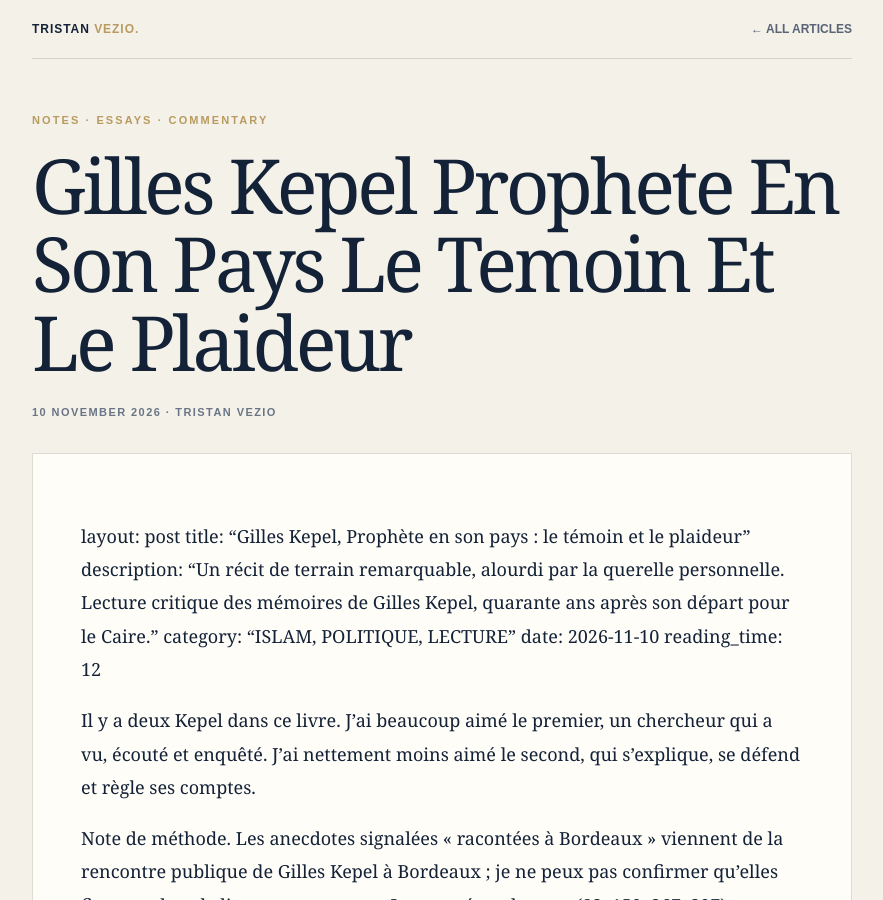
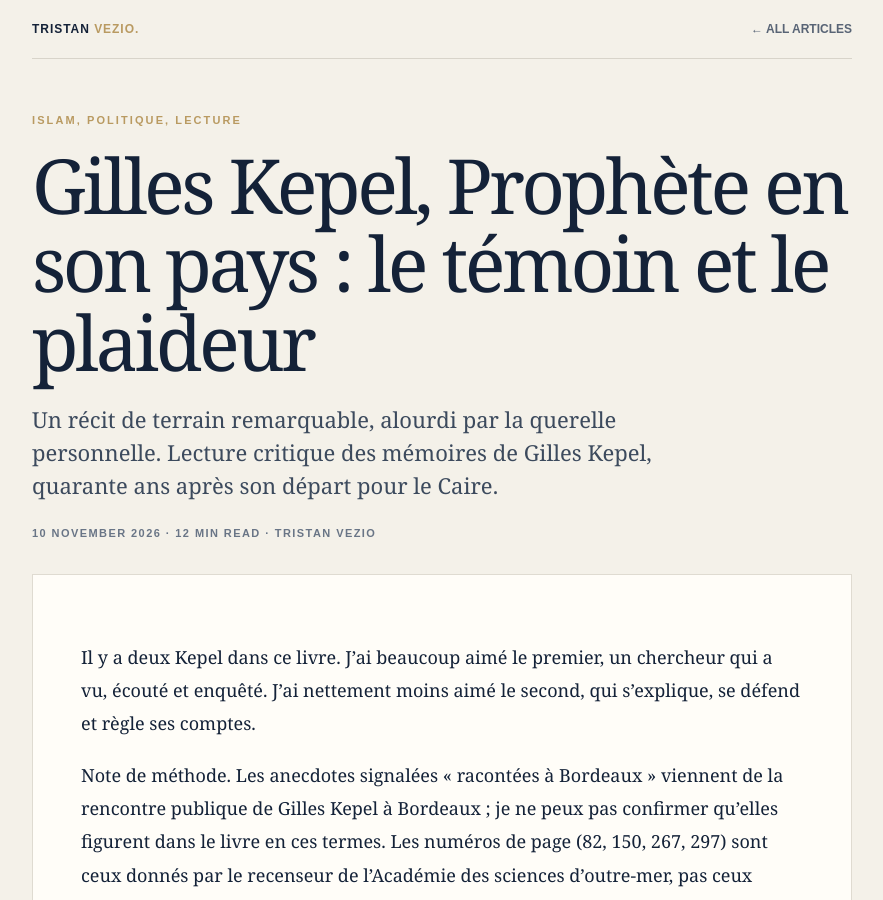
Before and after one commit to tristanvezio/tristanvezio.github.io, a Jekyll site: the page built from _posts/2026-11-10-gilles-kepel-prophete-en-son-pays-le-temoin-et-le-plaideur.md, in a window 1280 px wide and 900 px high. Shown: the whole window, without its empty margins (198-1081 px from the left). Built offline with Jekyll 4.4.1, drawn with Linux system fonts in a browser that asks for light colours; our own code applies the rules of GitHub Pages for plain Markdown files.

Commit message:
Update 2026-11-10-gilles-kepel-prophete-en-son-pays-le-temoin-et-le-plaideur.md

```diff
--- a/_posts/2026-11-10-gilles-kepel-prophete-en-son-pays-le-temoin-et-le-plaideur.md
+++ b/_posts/2026-11-10-gilles-kepel-prophete-en-son-pays-le-temoin-et-le-plaideur.md
@@ -1,86 +1,88 @@
+---
 layout: post
 title: "Gilles Kepel, Prophète en son pays : le témoin et le plaideur"
 description: "Un récit de terrain remarquable, alourdi par la querelle personnelle. Lecture critique des mémoires de Gilles Kepel, quarante ans après son départ pour le Caire."
 category: "ISLAM, POLITIQUE, LECTURE"
 date: 2026-11-10
 reading_time: 12
+---
 
 Il y a deux Kepel dans ce livre. J'ai beaucoup aimé le premier, un chercheur qui a vu, écouté et enquêté. J'ai nettement moins aimé le second, qui s'explique, se défend et règle ses comptes.
 
 
 Note de méthode. Les anecdotes signalées « racontées à Bordeaux » viennent de la rencontre publique de Gilles Kepel à Bordeaux ; je ne peux pas confirmer qu'elles figurent dans le livre en ces termes. Les numéros de page (82, 150, 267, 297) sont ceux donnés par le recenseur de l'Académie des sciences d'outre-mer, pas ceux vérifiés dans un exemplaire du livre. Toutes les pages web citées ont été consultées le 9 novembre 2026. Mon livre lu, viens de l'édition Flammarion collection _poches (304 pp.)
 
-Ce que le livre prétend faire
+## Ce que le livre prétend faire
 
 Prophète en son pays (Éditions de l'Observatoire, 2023) est d'abord un récit de formation. Il s'ouvre en septembre 1980, quand Kepel, 25 ans, part au Caire pour une thèse sur les mouvements islamistes — après un passage en Syrie pour apprendre l'arabe et des débuts trotskistes à la Ligue communiste d'Alain Krivine, au début des années 1970.[^leschi] La thèse, publiée en 1984 sous le titre Le Prophète et Pharaon, reste une référence.[^herve] Il couvre ensuite quarante ans, de l'Égypte aux banlieues françaises, en passant par l'Irak, l'Afghanistan et la France des attentats.
 
 C'est trois livres en un — ce que Pierre-André Hervé décrit bien comme un « étrange objet littéraire » naviguant « entre les registres » : autobiographie, traité d'islamologie et pamphlet politique.[^herve] Des mémoires, d'abord. Une histoire de l'islamisme, ensuite : l'Académie des sciences d'outre-mer note que l'auteur y reprend la genèse et les controverses de chacun de ses livres ; l'ouvrage s'articule autour de ses publications, qu'il contextualise et relie.[^academie] Un plaidoyer, enfin : l'éditeur affirme que ses analyses se sont heurtées aux idéologies dominantes à l'université, du tiers-mondisme à l'islamo-gauchisme.[^editeur] Le titre, que le recenseur de l'Académie invite à lire comme une ironie, annonce le programme.[^academie]
 
-Ce que le livre apporte
+## Ce que le livre apporte
 
-Une méthode
+### Une méthode
 
 Kepel revendique trois exigences : le terrain, la langue et la théorie des sciences sociales. À Bordeaux, il explique qu'elles étaient la règle du master qu'il a animé pendant vingt-cinq ans à Sciences Po. Il oppose cette démarche aux grands systèmes à la Bourdieu ou à la Touraine, où l'on remplit des catégories préétablies, et il dit préférer partir des paradoxes. Il assume aussi un goût pour la métaphore et le langage plutôt que pour les équations. C'est un choix de méthode que l'on peut contester, mais il est clair et argumenté.
 
-L'Égypte, point de départ
+### L'Égypte, point de départ
 
 D'après la recension de l'Académie, le professeur Rémy Leveau lui obtient le soutien de la Fondation de France pour partir en Indonésie, au Pakistan, en Afghanistan et en Afrique.[^academie] Leschi souligne d'ailleurs que Kepel avoue n'avoir dû son salut académique qu'à la « protection mandarinale » de Leveau, lui qui n'a été ni normalien ni agrégé de science politique.[^leschi] Mais le moment fondateur reste l'Égypte. À Bordeaux, Kepel raconte comment un article du Monde sur des étudiants barbus et des étudiantes voilées l'a intrigué, lui qui venait de la gauche étudiante parisienne. Puis vient l'assassinat de Sadate par des jihadistes en 1981, quelques mois après la paix avec Israël. Il raconte la blague qui circule ensuite : un balayeur ramasse le « raisin sec » du président, la callosité de prière sur son front. L'idole tombe et sa légitimité avec elle. Pour lui, ce genre d'humour populaire éclaire ce que les grandes théories n'attrapent pas.
 
-Retour en France : prières, halal et banlieues
+### Retour en France : prières, halal et banlieues
 
 Rentré en France, il est alerté par son directeur de thèse sur des prières dans des usines automobiles en grève. Cela débouche sur Les banlieues de l'islam (1987), qui était, dit-il, le premier livre entier sur l'islam en France. Il raconte une rencontre à la cité de la Castellane, à Marseille, avec le responsable d'une association islamique, qui se dit marseillais et musulman plutôt que français ou algérien. Il y voit un homme tiré par deux États, qui s'ancre dans son quartier et dans la transcendance. Cette anecdote est racontée à Bordeaux : à vérifier dans le livre.
 
 Le passage le plus solide est l'enquête par questionnaire de 1985. Il demandait si les enquêtés accepteraient que leur famille mange chez un non-musulman. Il décrit quatre types de réponses : un quart environ trouve la question absurde, des immigrés récents (Turcs, Maliens) la jugent scandaleuse, un groupe important accepte à condition qu'il n'y ait ni alcool ni porc, et un petit groupe exige du halal. Vingt-cinq ans plus tard, en 2010, à Clichy-sous-Bois et Montfermeil, une enquête beaucoup plus ample, menée sur un an avec l'Institut Montaigne, repose la même question. Presque plus personne ne la trouve absurde, et l'exigence du halal domine. Kepel précise que l'échantillon de 1985 était petit. Il en tire l'idée que des « entrepreneurs communautaires » imposent progressivement des normes (halal, voile) à un groupe pour s'en faire les interlocuteurs. On peut discuter cette lecture, mais elle repose sur une comparaison dans le temps.
 
-Les malentendus de La Revanche de Dieu
+### Les malentendus de La Revanche de Dieu
 
 Kepel raconte avec franchise que La Revanche de Dieu est devenu un succès « par malentendus ». Le livre compare des mouvements religieux chrétiens, juifs et musulmans, et parle très peu du monde musulman, mais il paraît en janvier 1991, pendant l'offensive en Irak. La télévision cherche un spécialiste du monde arabe, et il se retrouve sur les plateaux. Il en tire une leçon sur ce qui fait ou non le succès d'un livre. Ce récit de la réception est, je crois, le passage le plus lucide sur lui-même.
 
-Le « déclin » de l'islamisme et le 11 septembre
+### Le « déclin » de l'islamisme et le 11 septembre
 
 Son livre sur l'expansion et le déclin de l'islamisme paraît juste avant le 11 septembre 2001, ce qui lui vaut d'être accusé de n'avoir rien vu venir. Sa réponse, à Bordeaux : il décrivait l'échec des islamistes en Algérie et en Bosnie, et Ben Laden comme Zawahiri ont, dit-il, fait le même constat que lui. C'est pour cela qu'ils ont frappé l'Occident en son cœur, afin de faire basculer les masses musulmanes qui ne suivaient pas. C'est un argument intéressant, mais il sert aussi à se défendre, et le lecteur ne peut pas le vérifier.
 
-Irak, Daech et la pensée du réseau
+#### Irak, Daech et la pensée du réseau
 
 Sur la suite, la recension indique que le livre explique la naissance de Daech par la guerre civile qui suit 2004, quand des milices chiites manipulées par l'Iran plongent l'Irak dans le chaos (p. 150 du recenseur).[^academie] Kepel parle aussi d'un jihadiste syrien, Abou Moussab al-Souri, qui a pensé l'après-Al-Qaïda sous forme de réseau. Il rapproche cette stratégie du « rhizome » de Deleuze, très à la mode à l'université de Jussieu où cet homme a étudié. L'idée est séduisante, mais Kepel avoue que le jihadiste ne le dit pas lui-même.
 
 C'est là qu'il répond à Olivier Roy, et son argument de fond est sérieux : assassiner le patron de Renault avec Action directe n'est pas la même chose que poignarder un policier et sa femme à Magnanville au nom d'Allah. Il y voit une raison de refuser de réduire le jihadisme à une simple « radicalité » qui s'islamiserait. Il faut le reconnaître : sur ce point, il avance un vrai raisonnement.
 
-Les menaces
+### Les menaces
 
 Le livre raconte aussi le prix personnel de ce travail. Le ministère de l'Intérieur lui a appris que son nom était en tête d'une liste, et il vit depuis sous protection — une fatwa de Daesh qui l'a obligé pendant des années à vivre sous escorte policière, rappelle Leschi.[^leschi] À Bordeaux, il évoque les menaces d'un jihadiste de Daech, puis celles de l'assaillant de Magnanville, qui aurait cité des journalistes et des universitaires parmi ses cibles. Il décrit sept mois de protection policière, dans une voiture d'entrée de gamme qui lui a donné une sciatique, et Sortir du chaos écrit en partie à cette période. Ces pages donnent au récit une réalité physique qui manque à beaucoup de livres d'experts.[^foglio]
 
-Là où le livre se crispe
+## Là où le livre se crispe
 
-Un plaidoyer pro domo
+### Un plaidoyer pro domo
 
 Le ton change quand Kepel parle de l'institution. Il présente la fin de son master à l'ENS comme une éviction idéologique : la recension note qu'il y est recruté (p. 82 du recenseur), puis doit la quitter, et que le directeur de Sciences Po ferme des formations auxquelles il tenait.[^academie] À Bordeaux, il se dit « professeur en surnombre », compare son effacement des listes à celui des dignitaires effacés des photos soviétiques, et qualifie de manière très dure l'ancien directeur de Sciences Po. Je ne reprends pas ce jugement personnel sur quelqu'un qui ne peut plus répondre.
 
 Le recenseur résume le livre comme un plaidoyer contre son anathème par des jihadistes français (p. 267 du recenseur), qui se clôt sur « Ecce Homo » (p. 297 du recenseur).[^academie] Le titre en dit long : Kepel se met en scène, avec humour, comme celui que l'on persécute.
 
-La querelle avec Roy
+### La querelle avec Roy
 
 La querelle avec Olivier Roy est le point le plus sensible. Un article universitaire rappelle que les deux hommes ont reçu les surnoms de « prophète » et de « mandarin ».[^boily] Roy défend une « islamisation de la radicalité » et juge sa propre position plus complexe que celle de Kepel, qu'il voit dans de grandes dichotomies.[^roy] À Bordeaux, Kepel fait d'abord un reproche de méthode légitime : on ne peut pas étudier ces sociétés sans l'arabe. Il enchaîne ensuite avec une pique sur le français de Roy. L'argument sérieux et l'attaque personnelle se suivent sans transition, et c'est là que le livre bascule de l'analyse à la querelle.
 
-Le récit algérien
+### Le récit algérien
 
 Kepel raconte aussi que la presse proche du régime algérien l'a décrit comme un « Juif » pour le discréditer, ce qu'il attribue à la sécurité militaire. Il évoque un dîner officiel, en 2022, lors d'un voyage d'Emmanuel Macron, où un général conseiller à la sécurité l'aurait traité comme tel. C'est son témoignage, vivant et parfois drôle, mais non vérifiable. Il illustre la difficulté du genre : le lecteur doit croire l'auteur sur parole.
 
-Le « wokisme »
+### Le « wokisme »
 
 Reste la thèse sur le « wokisme ». Kepel y voit le retour d'une dictature intellectuelle qui remplace le doute par des catégories nées sur les campus américains. À Bordeaux, il refuse de se dire victime. Mais il affirme dans une interview que des hauts fonctionnaires, des enseignants, des préfets et des diplomates refusent d'admettre certaines réalités sur l'islam politique, et précise qu'il pointe quelques coupables et non l'ensemble du monde académique.[^blick] Cette nuance est bienvenue, mais la thèse reste affirmée plus que démontrée, et les chercheurs visés n'ont pas la parole.
 
-Réception : le même trait lu de deux façons
+## Réception : le même trait lu de deux façons
 
 Les lecteurs divergent sur ce que je viens de décrire. L'Académie voit une certaine amertume, malgré la notoriété méritée de l'auteur.[^academie] Blick salue au contraire un auteur qui prend des risques et pointe des responsabilités — tout en reconnaissant lui-même que le livre règle quelques comptes avec une partie de l'élite intellectuelle française.[^blick] Leschi, dans la Revue des Deux Mondes, retient le même double registre : un livre où Kepel « écrit tout haut ce qu'il pense depuis des années du monde académique et de ceux qui contestent ses analyses ».[^leschi] Hervé, dans France Forum, parle d'un « étrange objet littéraire », à la fois autobiographie, traité et pamphlet, qui livre les leçons d'une vie et « règle quelques comptes ».[^herve] Même les lecteurs favorables voient ce que j'ai vu. L'éditeur, lui, affirme que Kepel fut le premier à identifier et à étudier les mouvements islamistes.[^editeur] C'est un argument de vente, pas un fait établi, et le lecteur gagne à le nuancer.
 
-Mon verdict
+## Mon verdict
 
 Je recommande ce livre à qui veut comprendre quarante ans d'islamisme à travers un chercheur qui y était, à condition de lire les passages de querelle avec distance. Je ne le conseillerais pas comme première introduction : il faut déjà connaître les débats pour séparer ce qui relève de l'analyse de ce qui relève du plaidoyer.
 
 Pour ma recherche, il montre comment un expert construit son autorité publique, et ce qu'elle perd quand le témoin devient partie prenante. Sa force vient du terrain, sa faiblesse de la défense de soi.
 
-Notes
+## Notes
 
 [^leschi]: Didier Leschi, « Dans un livre qui retrace son cheminement intellectuel, Gilles Kepel écrit tout haut ce qu'il pense depuis des années du monde académique et de ceux qui contestent ses analyses », Revue des Deux Mondes, 2023, n° 7, p. 172. Consulté le 9 novembre 2026.
 
```
